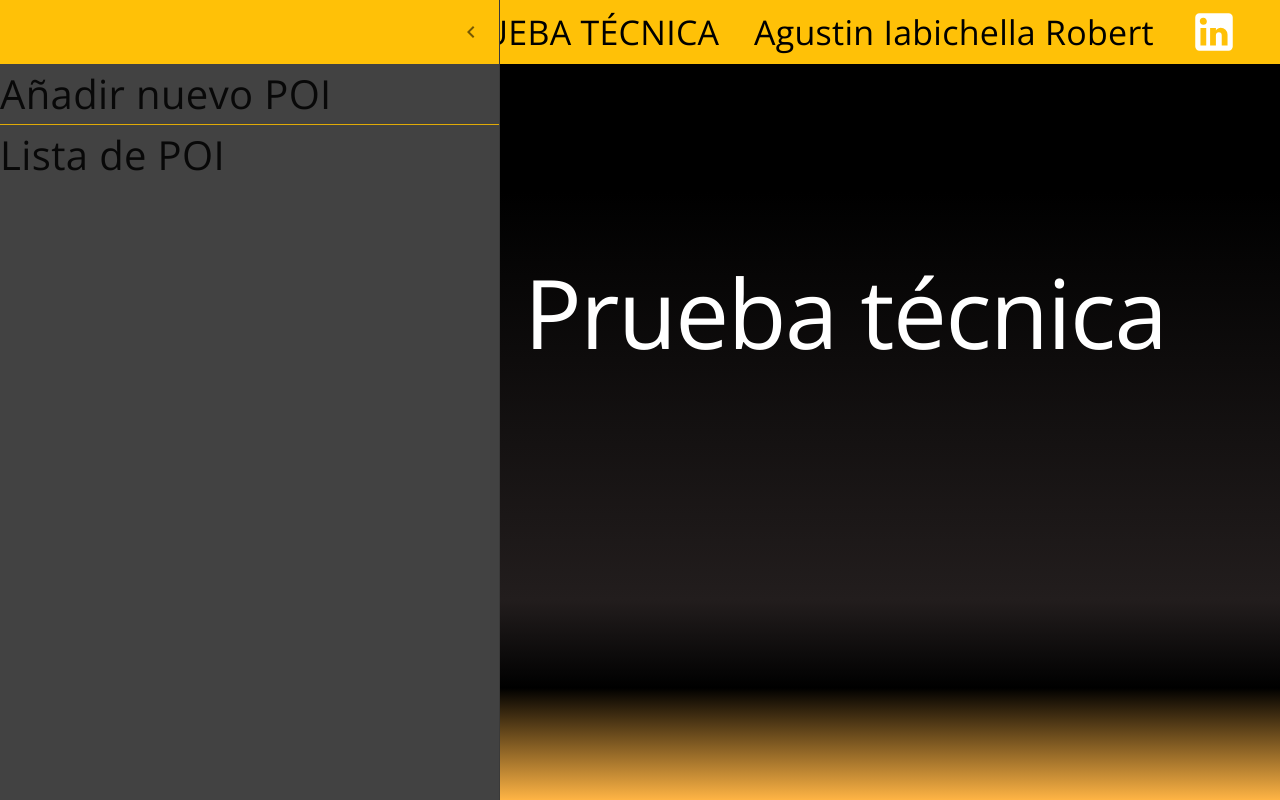
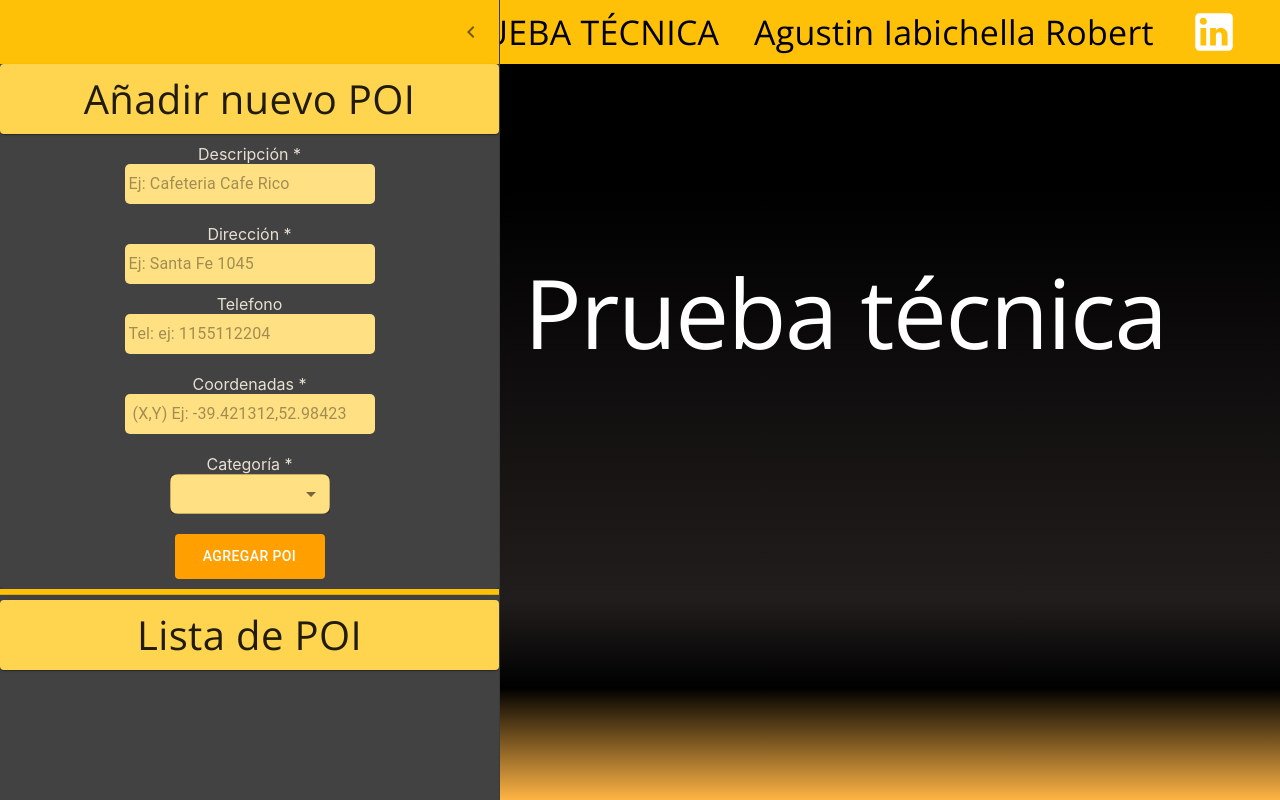
Before and after one commit to AgusRobert/Prueba_tecnica_aeroterra, a React (Create React App) app in the folder client/: page / in a window 1280 px wide. Both pictures are taken after a click on the button "open drawer". Built offline with nearby package versions, Linux system fonts and the light colour scheme.

Commit message:
Formulario (sin validaciones y sin dispatch)
Se implementó el formulario sin las validaciones y sin el dispatch correspondiente para el POST

```diff
--- a/client/src/Componentes/Formulario.jsx
+++ b/client/src/Componentes/Formulario.jsx
@@ -0,0 +1,179 @@
+import { useState } from "react";
+import { useDispatch } from "react-redux";
+import { validacion } from "./validacion";
+import Swal from "sweetalert2";
+import {
+  ButtonStyle,
+  InputStyle,
+  LabelStyle,
+  MenuItemStyle,
+  PaperForm,
+  SelectStyle,
+  sxSelectStyle,
+  TextoError,
+} from "./MuiElements";
+import { amber } from "@mui/material/colors";
+
+export function PoiForm() {
+  //para validacion de errores
+  const [errores, setErrores] = useState({ block: true });
+  //para campos de texto
+  const [poiForm, setPoiForm] = useState({
+    descripcion: "",
+    direccion: "",
+    telefono: "",
+    coordenadas: [],
+    categoria: "",
+  });
+  //constantes necesaria para el despacho de peticiones
+  const dispatch = useDispatch();
+  //manejo de cambios en los campos
+  const handleOnChange = (e) => {
+    setPoiForm({
+      ...poiForm,
+      [e.target.name]: e.target.value,
+    });
+    setErrores(
+      validacion({
+        ...poiForm,
+        [e.target.name]: e.target.value,
+      })
+    );
+  };
+  //manejador de envio del formulario
+  const onSubmit = async (e) => {
+    e.preventDefault();
+    const objResponse = {};
+    // dispatch(postPoi(poiForm));
+    setPoiForm({
+      descripcion: "",
+      direccion: "",
+      telefono: "",
+      coordenadas: [],
+      categoria: "",
+    });
+    Swal.fire({
+      title:
+        "Formulario enviado correctamente. Tu punto de interes se cargará en el mapa &#x1F601",
+      width: 600,
+      timer: 4000,
+      timerProgressBar: true,
+      padding: "1em",
+      icon: "success",
+      color: "white",
+      background:
+        "linear-gradient(0deg, rgba(255,173,50,0.9108018207282913) 7%, rgba(0,0,0,0.804359243697479) 33%, rgba(34,29,29,0.927608543417367) 48%, rgba(0,0,0,0.8911939775910365) 87%)",
+      backdrop: `
+          rgba(0,0,123,0.2)0  `,
+      confirmButtonText: "Entiendo",
+    }).then(() => {
+      window.location.replace("http://localhost:3000/");
+    });
+  };
+  return (
+    <>
+      <form onSubmit={(e) => onSubmit(e)}>
+        <PaperForm>
+          {/* Descripcion */}
+          <LabelStyle>Descripción *</LabelStyle>
+          <InputStyle
+            style={{ marginBottom: "20px" }}
+            type="text"
+            value={poiForm.descripcion}
+            placeholder="Ej: Cafeteria Cafe Rico"
+            name="descripcion"
+            onChange={(e) => handleOnChange(e)}
+            required
+          />
+          {errores?.descripcion && (
+            <TextoError variant="h6" sx={{ color: "red" }}>
+              {errores.descripcion}
+            </TextoError>
+          )}
+          {/* Dirección */}
+          <LabelStyle>Dirección *</LabelStyle>
+          <InputStyle
+            style={{ marginBottom: "10px" }}
+            type="text"
+            value={poiForm.direccion}
+            name="direccion"
+            placeholder="Ej: Santa Fe 1045"
+            onChange={(e) => handleOnChange(e)}
+            required
+          />
+          {errores?.direccion && (
+            <TextoError variant="h6" sx={{ color: "red" }}>
+              {errores.direccion}
+            </TextoError>
+          )}
+
+          {/* Telefono */}
+          <LabelStyle>Telefono</LabelStyle>
+          <InputStyle
+            style={{ marginBottom: "20px" }}
+            type="text"
+            value={poiForm.associateProducer}
+            name="telefono"
+            placeholder="Tel: ej: 1155112204"
+            onChange={(e) => handleOnChange(e)}
+          />
+          {errores?.telefono && (
+            <TextoError variant="h6" sx={{ color: "red" }}>
+              {errores.telefono}
+            </TextoError>
+          )}
+
+          {/* Coordenadas */}
+          <LabelStyle>Coordenadas *</LabelStyle>
+          <InputStyle
+            style={{ marginBottom: "20px" }}
+            type="text"
+            value={poiForm.coordenadas}
+            name="coordenadas"
+            placeholder=" (X,Y) Ej: -39.421312,52.98423"
+            onChange={(e) => handleOnChange(e)}
+            required
+          />
+          {errores?.coordenadas && (
+            <TextoError variant="h6" sx={{ color: "red" }}>
+              {errores.coordenadas}
+            </TextoError>
+          )}
+
+          {/* Categoria */}
+          <LabelStyle>Categoría *</LabelStyle>
+          <SelectStyle
+            style={{ backgroundColor: amber[200] }}
+            name="categoria"
+            onChange={(e) => handleOnChange(e)}
+            select
+            variant="outlined"
+            size="small"
+            sx={sxSelectStyle}
+            required
+          >
+            <MenuItemStyle hidden={true} disabled>
+              Categoria
+            </MenuItemStyle>
+            <MenuItemStyle key={1} value="Comercial">
+              Comercial
+            </MenuItemStyle>
+            <MenuItemStyle key={2} value="Residencial">
+              Residencial
+            </MenuItemStyle>
+            <MenuItemStyle key={3} value="Mixto">
+              Mixto
+            </MenuItemStyle>
+          </SelectStyle>
+          {errores?.categoria && (
+            <TextoError variant="h6" sx={{ color: "red" }}>
+              {errores.categoria}
+            </TextoError>
+          )}
+          <br></br>
+          <ButtonStyle type="submit">Agregar POI</ButtonStyle>
+        </PaperForm>
+      </form>
+    </>
+  );
+}
--- a/client/src/Componentes/MuiElements.js
+++ b/client/src/Componentes/MuiElements.js
@@ -1,8 +1,4 @@
-import {
-    indigo,
-    grey,
-    amber
-  } from "@mui/material/colors";
+import { amber } from "@mui/material/colors";
 import {
   Button,
   InputBase,
@@ -12,35 +8,100 @@ import {
   AppBar,
   Typography,
   Drawer,
-    Divider
+  Divider,
+  Paper,
 } from "@mui/material";
-  import {
-    styled,
-    Box
-  } from "@mui/system";
+import { styled } from "@mui/system";
 
 export const ToolbarP = styled(Toolbar)({
-   position:'sticky',
+  position: "sticky",
   color: "black",
   backgroundColor: amber[500],
 });
 export const AppbarP = styled(AppBar)({
-    position:'sticky',
+  position: "sticky",
   color: "black",
   backgroundColor: amber[500],
 });
 export const Texto = styled(Typography)({
-    fontFamily: [
-        'Open Sans',
-        'sans-serif',
-      ].join(',')
+  fontFamily: ["Open Sans", "sans-serif"].join(","),
+});
+export const TextoError = styled(Typography)({
+  color: "red",
+  fontFamily: ["Open Sans", "sans-serif"].join(","),
 });
 export const DrawerP = styled(Drawer)({
-
   color: "black",
   backgroundColor: amber[500],
 });
 export const DividerP = styled(Divider)({
-
+  height: 5,
+  marginBottom: 5,
   backgroundColor: amber[500],
 });
+export const InputStyle = styled(InputBase)({
+  backgroundColor: amber[200],
+  borderRadius: 5,
+  width: "250px",
+  padding: 4,
+});
+export const LabelStyle = styled("label")({
+  //   color: "white",
+  color: "#e7e0d2",
+});
+export const SelectStyle = styled(TextField)({
+  borderRadius: 8,
+  width: 160,
+  padding: 0,
+});
+export const MenuItemStyle = styled(MenuItem)({
+  marginLeft: "auto",
+  color: "black",
+  backgroundColor: amber[200],
+  "&:focus": {
+    backgroundColor: amber[300],
+  },
+});
+export const ButtonStyle = styled(Button)({
+  color: "white",
+  borderColor: amber[700],
+  backgroundColor: amber[700],
+  padding: 10,
+  width: "150px",
+  ":hover": {
+    borderColor: amber[400],
+    backgroundColor: "#ffdc95",
+  },
+});
+
+export const PaperForm = styled(Paper)({
+  background: "none",
+  padding: 10,
+  display: "flex",
+  flexDirection: "column",
+  alignItems: "center",
+  justifyContent: "center",
+});
+
+export const PaperTitulo = styled(Paper)({
+  background: amber[300],
+  padding: 5,
+  display: "inline-flex",
+  alignItems: "center",
+  justifyContent: "center",
+});
+export const PaperLista = styled(Paper)({
+  background: amber[50],
+  display: "inline-flex",
+  borderRadius: 8,
+});
+
+export const sxSelectStyle = {
+  ":active": {
+    color: "white",
+    borderColor: amber[700],
+  },
+  ":focused": {
+    borderColor: amber[700],
+  },
+};
--- a/client/src/Componentes/Prueba.jsx
+++ b/client/src/Componentes/Prueba.jsx
@@ -1,44 +1,44 @@
-import { AppBar, Box, Drawer, IconButton, Toolbar, Typography } from "@mui/material";
+import { Box, Drawer, IconButton } from "@mui/material";
 import Header from "./Header.jsx";
-import './Prueba.css'
+import "./Prueba.css";
 import { useState } from "react";
-import { styled, useTheme } from '@mui/material/styles';
-import ChevronLeftIcon from '@mui/icons-material/ChevronLeft';
-import ChevronRightIcon from '@mui/icons-material/ChevronRight';
-import MenuIcon from '@mui/icons-material/Menu';
-import { DividerP, Texto } from "./MuiElements.js";
-import { amber, grey, indigo } from "@mui/material/colors";
+import { styled, useTheme } from "@mui/material/styles";
+import ChevronLeftIcon from "@mui/icons-material/ChevronLeft";
+import ChevronRightIcon from "@mui/icons-material/ChevronRight";
+import MenuIcon from "@mui/icons-material/Menu";
+import { DividerP, PaperTitulo, Texto } from "./MuiElements.js";
+import { amber, grey } from "@mui/material/colors";
+import { PoiForm } from "./Formulario.jsx";
 const drawerWidth = 500;
 
-const Main = styled('main', { shouldForwardProp: (prop) => prop !== 'open' })(
+const Main = styled("main", { shouldForwardProp: (prop) => prop !== "open" })(
   ({ theme, open }) => ({
     flexGrow: 1,
     padding: theme.spacing(3),
-    transition: theme.transitions.create('margin', {
+    transition: theme.transitions.create("margin", {
       easing: theme.transitions.easing.sharp,
       duration: theme.transitions.duration.leavingScreen,
     }),
     marginLeft: `-${drawerWidth}px`,
     ...(open && {
-      transition: theme.transitions.create('margin', {
+      transition: theme.transitions.create("margin", {
         easing: theme.transitions.easing.easeOut,
         duration: theme.transitions.duration.enteringScreen,
       }),
       marginLeft: 0,
-
     }),
-  }),
+  })
 );
-const DrawerHeader = styled('div')(({ theme }) => ({
-    display: 'flex',
-    alignItems: 'center',
+const DrawerHeader = styled("div")(({ theme }) => ({
+  display: "flex",
+  alignItems: "center",
   padding: theme.spacing(0, 1),
   // necessary for content to be below app bar
   ...theme.mixins.toolbar,
-    justifyContent: 'flex-end',
-    backgroundColor:amber[500]
+  justifyContent: "flex-end",
+  backgroundColor: amber[500],
 }));
-export default function Prueba (){
+export default function Prueba() {
   const theme = useTheme();
   const [open, setOpen] = useState(false);
 
@@ -49,31 +49,34 @@ export default function Prueba (){
   const handleDrawerClose = () => {
     setOpen(false);
   };
-    return(
+  return (
     <>
-     <Header/>
+      <Header />
       <div className="prueba">
-     <Box sx={{ display: 'flex' }}>
+        <Box sx={{ display: "flex" }}>
           <IconButton
-            backgroundColor={'white'}
+            backgroundColor={"white"}
             color="inherit"
             aria-label="open drawer"
             onClick={handleDrawerOpen}
             edge="start"
-            sx={{  color: "white",
-            fontSize: 80, mr: 2, ...(open && { display: 'none' }) }}
+            sx={{
+              color: "white",
+              fontSize: 80,
+              mr: 2,
+              ...(open && { display: "none" }),
+            }}
           >
-            <MenuIcon sx={{  color:amber[500],
-            fontSize: 80,  }}/>
+            <MenuIcon sx={{ color: amber[500], fontSize: 80 }} />
           </IconButton>
           <Drawer
             sx={{
               width: drawerWidth,
               flexShrink: 0,
-          '& .MuiDrawer-paper': {
+              "& .MuiDrawer-paper": {
                 width: drawerWidth,
-            boxSizing: 'border-box',
-            backgroundColor: grey [800]
+                boxSizing: "border-box",
+                backgroundColor: grey[800],
               },
             }}
             variant="persistent"
@@ -81,23 +84,30 @@ export default function Prueba (){
             open={open}
           >
             <DrawerHeader>
-
               <IconButton onClick={handleDrawerClose}>
-            {theme.direction === 'ltr' ? <ChevronLeftIcon /> : <ChevronRightIcon />}
+                {theme.direction === "ltr" ? (
+                  <ChevronLeftIcon />
+                ) : (
+                  <ChevronRightIcon />
+                )}
               </IconButton>
             </DrawerHeader>
-
-        <Texto sx={{fontSize:40}}>Añadir nuevo POI</Texto>
-        <DividerP/>
-        <Texto sx={{fontSize:40}}>Lista de POI</Texto>
+            <PaperTitulo>
+              <Texto sx={{ fontSize: 40 }}>Añadir nuevo POI</Texto>
+            </PaperTitulo>
+            <PoiForm />
+            <DividerP />
+            <PaperTitulo>
+              <Texto sx={{ fontSize: 40 }}>Lista de POI</Texto>
+            </PaperTitulo>
           </Drawer>
           <Main open={open}>
-        <Texto variant='h1'sx={{marginTop:29}}>Prueba técnica</Texto>
+            <Texto variant="h1" sx={{ marginTop: 29 }}>
+              Prueba técnica
+            </Texto>
           </Main>
-
         </Box>
       </div>
     </>
-
-    )
+  );
 }
--- /dev/null
+++ b/client/src/Componentes/validacion.js
@@ -0,0 +1,52 @@
+export const validacion = (input) => {
+  const RegExAlfa = /^[A-Za-z]+$/;
+  const RegExNum = /^[0-9]*$/;
+  const RegExInt = /^[-+]?[1-9]\d*$/;
+  let errs = {
+    block: false,
+  };
+  const telefono = ["telefono"];
+  const coordenadas = ["coordenadas"];
+  const direccion = ["direccion"];
+  const descripcion = ["descripcion"];
+  for (const p in input) {
+    if (telefono.includes(p)) {
+      if (typeof input[p] === "string") {
+        if (input[p].length < 10 || input[p].length > 13 ) {
+          errs[p] = `Un numero de telefono valido tiene hasta 13 digitos si contamos el codigo de area.`;
+          errs.block = true;
+        }
+      }
+    }
+    if (direccion.includes(p)) {
+      if (typeof input[p] === "string") {
+        if (input[p] === "") {
+          errs[p] = `Este campo no puede quedar sin completar`;
+          errs.block = true;
+        }
+        if (input[p] === "P") {
+          errs[p] = `Este campo es la direccion 2`;
+          errs.block = true;
+        }
+      }
+    }
+
+    if (descripcion.includes(p)) {
+      if (typeof input[p] === "string") {
+        if (input[p] === "") {
+          errs[p] = `Este campo no puede quedar sin completar`;
+          errs.block = true;
+        }
+      }
+    }
+    if (coordenadas.includes(p)) {
+      if (typeof input[p] === "string") {
+        if (input[p] === "") {
+          errs[p] = `Este campo no puede quedar sin completar`;
+          errs.block = true;
+        }
+      }
+    }
+  }
+  return errs;
+};
```
Lines whose indentation alone changed are shown as unchanged.
